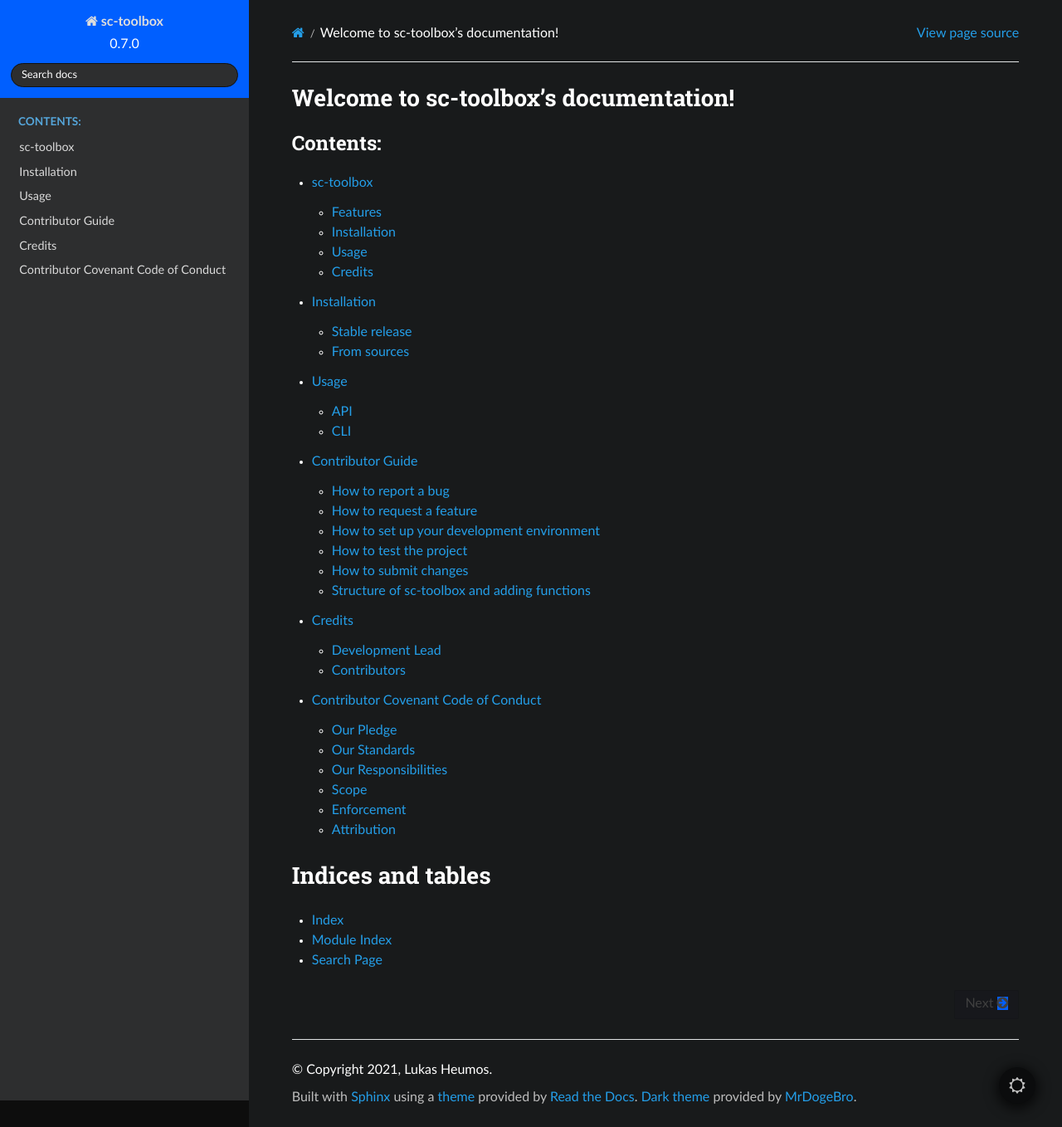
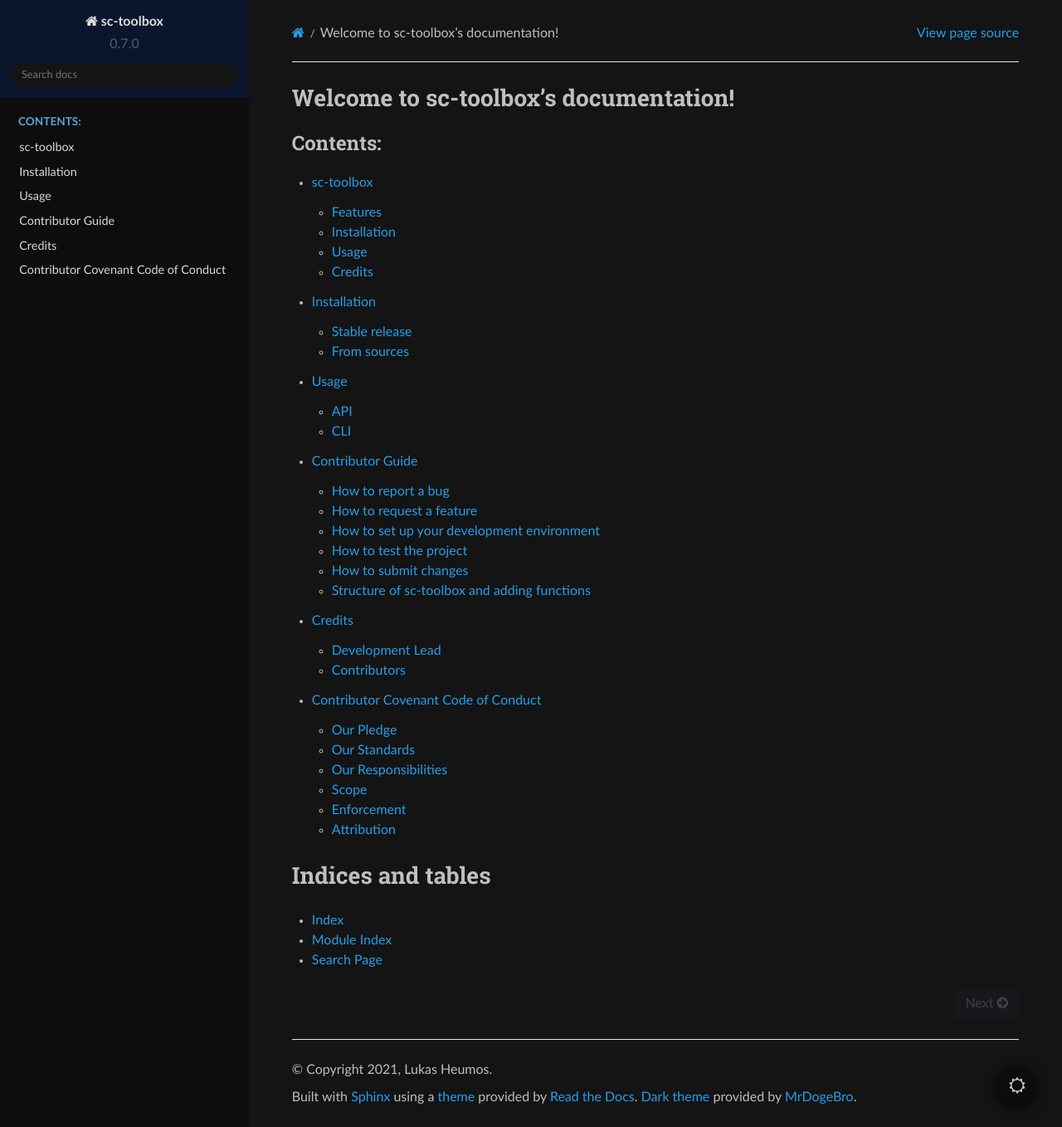
Before and after one commit to schillerlab/sc-toolbox, a Sphinx documentation site: the page built from docs/index.rst, in a window 1280 px wide and 1358 px high. Shown: the whole window at 83% size. Built offline with Sphinx 7.4.7 and the Read the Docs theme 2.0.0, drawn with Linux system fonts in a browser that asks for light colours.

Commit message:
remove most of ct custom css
Signed-off-by: zethson <lukas.heumos@posteo.net>

```diff
--- a/docs/_static/custom_cookietemple.css
+++ b/docs/_static/custom_cookietemple.css
@@ -1,243 +1,6 @@
 @import "basic.css";
-
-/*Color main components with a dark theme*/
-div,
-span,
-code {
-    background-color: #181a1b !important;
-}
-
-.wy-side-nav-search {
-    background-color: #005fff !important;
-}
-
-.wy-side-nav-search div {
-    background-color: #005fff !important;
-}
-
-.wy-side-nav-search form {
-    background-color: #005fff !important;
-}
-
-.wy-side-nav-search .wy-form input {
-    background-color: #2d2e2f !important;
-}
-
-.wy-side-nav-search .wy-form input:focus {
-    background-color: #ffffff !important;
-    color: #000000 !important;
-}
-
-::placeholder {
-    /* Chrome, Firefox, Opera, Safari 10.1+ */
-    color: white;
-    opacity: 1; /* Firefox */
-}
-
-/*Font color is mainly white*/
-.rst-content p,
-li,
-h1,
-h2,
-h3,
-h4,
-h5,
-h6,
-.highlight-console,
-.n,
-.section {
-    color: #ffffff;
-}
-
-/*The side menu is slightly more grey and lighter than the overall theme*/
-.wy-menu,
-.wy-menu-vertical {
-    background-color: #2d2e2f !important;
-}
-
-.wy-side-scroll {
-    background-color: #2d2e2f !important;
-}
-
-.wy-menu .caption-text {
-    background-color: #2d2e2f !important;
-}
-
-.caption-text {
-    background-color: #181a1b !important;
-}
-
-.figure p {
-    background-color: #181a1b !important;
-}
-
-/*Toctree wrapper on index page has a dark background unlike the other menu items*/
-.toctree-wrapper .compound ul .toctree-l1,
-.toctree-wrapper .compound ul .toctree-l2 {
-    background-color: #181a1b !important;
-    color: #005fff !important;
-}
-
-/*The current menu section has a blue background*/
-.wy-menu-vertical li.toctree-l1.current li.toctree-l2 > a:hover {
-    color: #ffffff !important;
-    background: #005fff !important;
-}
-
-/*Subitems under the current section are displayed in grey again*/
-.wy-menu-vertical li.toctree-l1.current li.toctree-l2 > a {
-    color: #ffffff !important;
-    background: #2d2e2f !important;
-}
-
-/*Current hovered item has a blue background*/
-.wy-menu-vertical li.toctree-l2.current li.toctree-l3 > a:hover {
-    color: #ffffff !important;
-    background: #005fff !important;
-}
-
-.wy-menu-vertical li.toctree-l3.current li.toctree-l4 > a {
-    color: #ffffff !important;
-    background: #2d2e2f !important;
-}
-
-.wy-menu-vertical li.toctree-l3.current li.toctree-l4 > a:hover {
-    color: #ffffff !important;
-    background: #005fff !important;
-}
-
-.wy-menu-vertical li.toctree-l2.current > a:hover {
-    color: #ffffff !important;
-    background: #005fff !important;
-}
-
-.wy-menu-vertical li.toctree-l2.current li.toctree-l3 > a {
-    color: #ffffff !important;
-    background: #2d2e2f !important;
-}
-
-.wy-menu-vertical li.toctree-l1.current {
-    color: #ffffff !important;
-    background: #005fff !important;
-    border-color: #005fff !important;
-}
-
-.wy-menu-vertical li.toctree-l1.current > a {
-    color: #ffffff !important;
-    background: #005fff !important;
-    border-color: #005fff !important;
-}
-
-.wy-menu-vertical li.toctree-l1.current > a:hover {
-    color: #ffffff !important;
-    background: #005fff !important;
-    border-color: #005fff !important;
-}
-
-/*The expand toctree items have the same background as its corresponding section*/
-.wy-menu-vertical li.toctree-l1 a span.toctree-expand {
-    background-color: #005fff !important;
-}
-
-.wy-menu-vertical li.toctree-l2 a span.toctree-expand {
-    background-color: #2d2e2f !important;
-}
-
-.wy-menu-vertical li.toctree-l2 a:hover span.toctree-expand {
-    background-color: #005fff !important;
-}
-
-.wy-menu-vertical li.toctree-l3 a span.toctree-expand {
-    background-color: #2d2e2f !important;
-}
-
-.wy-menu-vertical li.toctree-l2.current a .toctree-expand {
-    background-color: #2d2e2f !important;
-    color: #ffffff !important;
-}
-
-.wy-menu-vertical li.toctree-l2.current a:hover .toctree-expand {
-    background-color: #005fff !important;
-    color: #ffffff !important;
-}
-
-.wy-menu-vertical li.toctree-l3.current a .toctree-expand {
-    background-color: #2d2e2f !important;
-    color: #ffffff !important;
-}
-
-.wy-menu-vertical li.toctree-l3 a:hover span.toctree-expand {
-    background-color: #005fff !important;
-}
-
-.code .docutils .literal .notranslate .pre {
-    background-color: #181a1b !important;
-}
-
-/*Color footer separately corresponding to overall dark theme*/
-footer {
-    color: #ffffff;
-}
-
-/*Color footer buttons in blue*/
-.rst-footer-buttons a,
-.rst-footer-buttons a:hover,
-.rst-footer-buttons span {
-    background-color: #005fff !important;
-}
-
-.wy-side-nav-search a {
-    background-color: #005fff !important;
-}
-
-.version {
-    background-color: #005fff !important;
-    color: #ffffff !important;
-}
 
 /*Set max width to none so the theme uses all available width*/
 .wy-nav-content {
     max-width: none;
 }
-
-/*Options style for each command or subcommand*/
-/*Font color and background for a single option*/
-dl .sig-name,
-.pre,
-.sig-prename {
-    background-color: #000 !important;
-}
-
-/*Background of the container list for every option*/
-dt {
-    background-color: #181a1b !important;
-    color: white !important;
-}
-
-/* Black background for source code link and parentheses in class/function declarations */
-span.viewcode-link,
-span.sig-paren {
-    background: black !important;
-}
-
-/* Style detailed parameters explanation boxes */
-.field-odd,
-.field-even {
-    background-color: #2d2e2f !important;
-    color: #005fff !important;
-}
-
-.docutils > span {
-    background-color: #181a1b !important;
-}
-
-/* Black background for all function/class signatures and declarations (headers) */
-.py dt[id^="sc"] {
-    background-color: black !important;
-}
-
-/* Color the name of each class/function declaration blue */
-code.sig-prename,
-code.sig-name {
-    color: #005fff !important;
-}
```
